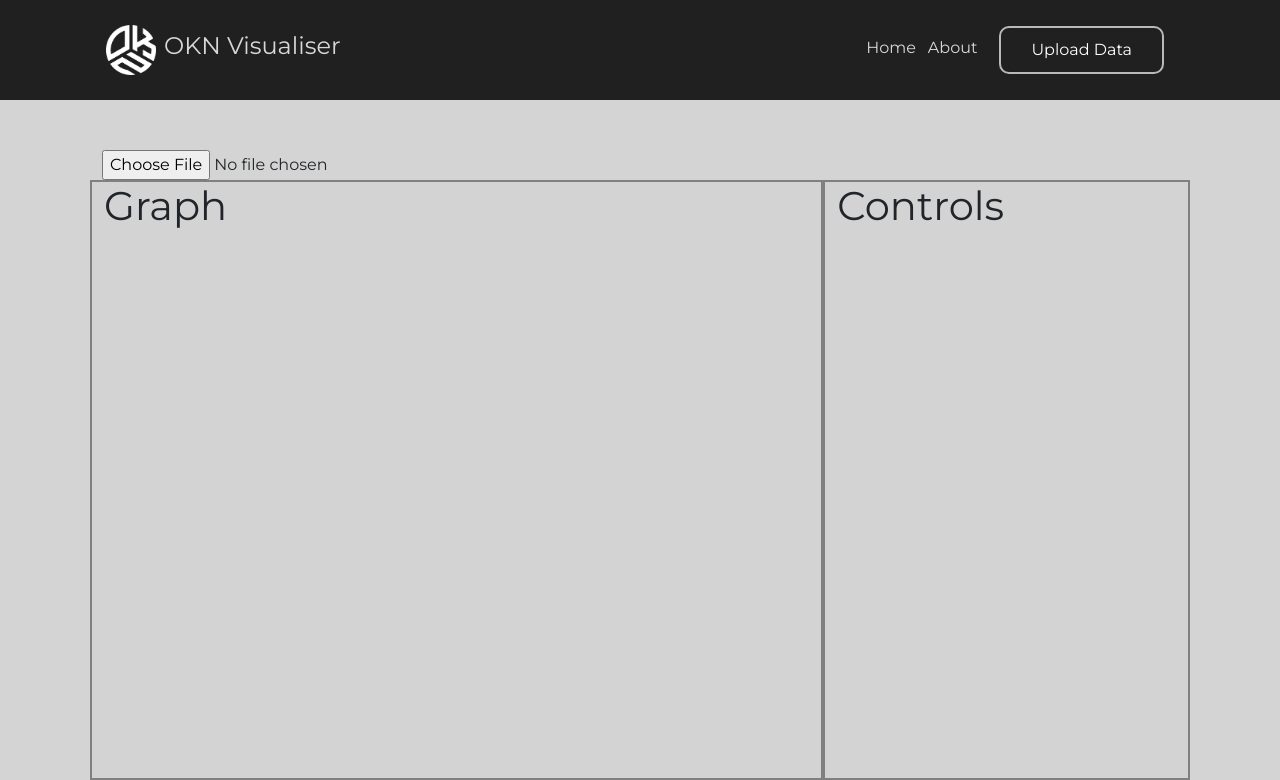
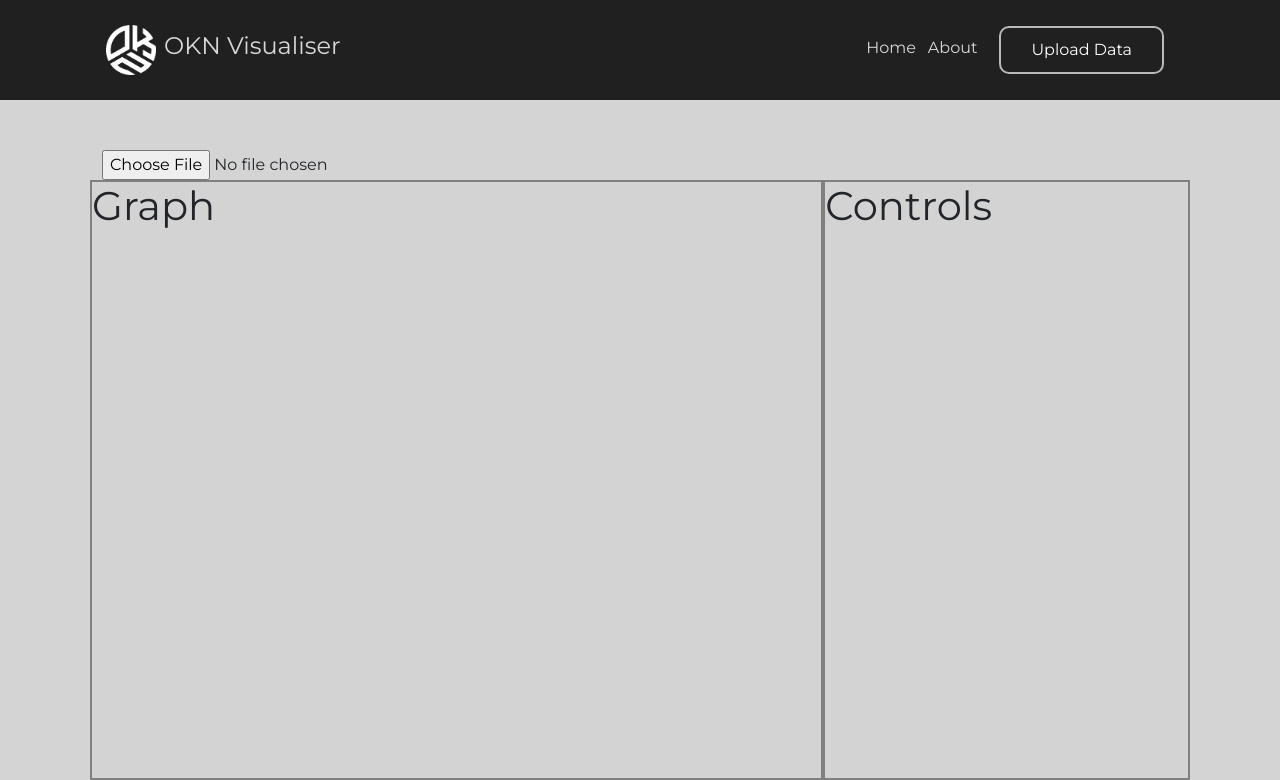
Before and after one commit to OmriWebber/okn-visualiser, a Vue app: page / in a window 1280 px wide. Shown: the top 780 px of the page. Built offline with nearby package versions, Linux system fonts and the light colour scheme.

Commit message:
fixed col padding

```diff
--- a/src/assets/main.scss
+++ b/src/assets/main.scss
@@ -43,3 +43,7 @@ main {
     border: 2px solid grey;
     background-color: lightGrey;
 }
+
+.row > * {
+    padding: 0px;
+}
```
